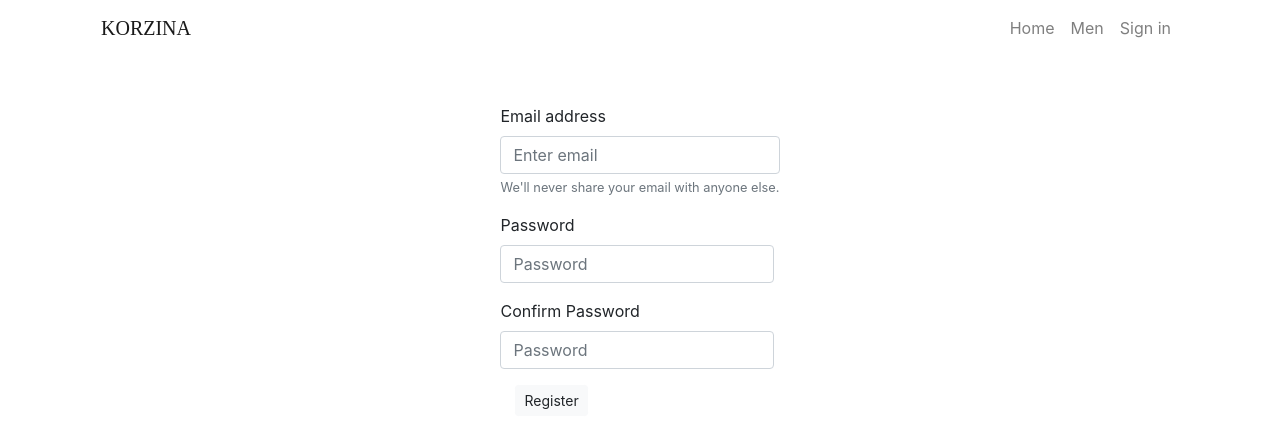
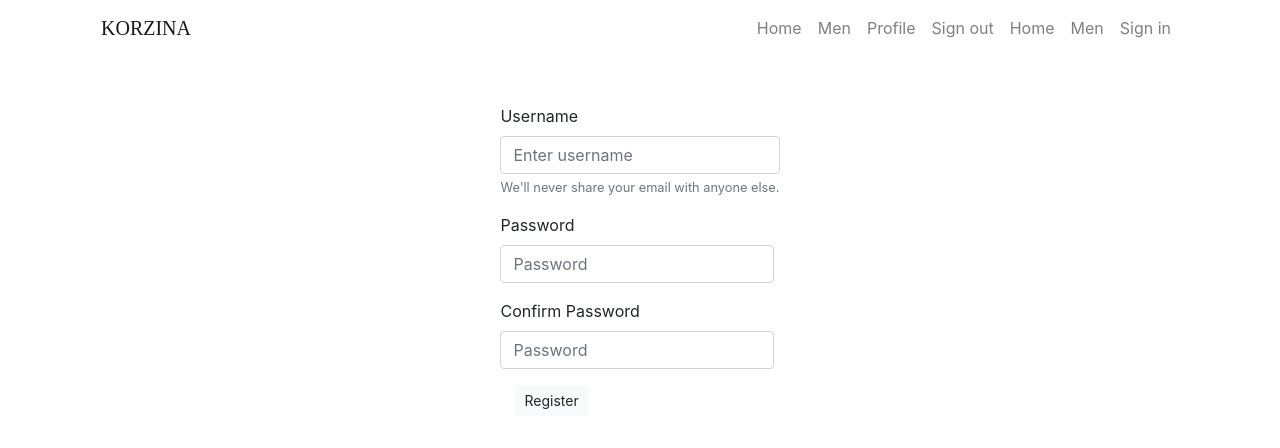
Before and after one commit to Aibek646/korzina, a React (Create React App) app: page /register in a window 1280 px wide. Shown: the top 448 px of the page. Built offline with nearby package versions, Linux system fonts and the light colour scheme.

Commit message:
login page and show specific navbars

```diff
--- a/package.json
+++ b/package.json
@@ -6,6 +6,7 @@
     "@testing-library/jest-dom": "^4.2.4",
     "@testing-library/react": "^9.5.0",
     "@testing-library/user-event": "^7.2.1",
+    "axios": "^0.19.2",
     "bootstrap": "^4.4.1",
     "react": "^16.13.1",
     "react-bootstrap": "^1.0.1",
--- a/src/App.js
+++ b/src/App.js
@@ -1,7 +1,8 @@
-import React from 'react';
+import React, {Component} from 'react';
 import './App.css';
 import 'bootstrap/dist/css/bootstrap.min.css';
 import { BrowserRouter as Router, Route, Switch} from 'react-router-dom'
+import { withRouter } from 'react-router-dom'
 import Navbar from './components/Navbar'
 import Home from './components/Home'
 import Men from './components/Men'
@@ -9,8 +10,12 @@ import Login from './components/Login'
 import noMatch from './components/noMatch'
 import RegisterModal from './components/RegisterModal'
 import Registration from './components/Registration'
+import Profile from './components/Profile'
 
-function App() {
+class App extends Component {
+
+
+  render() {
     return (
           <React.Fragment>
             <Navbar/>
@@ -18,6 +23,7 @@ function App() {
                 <Switch>
 
                     <Route exact path='/' component={Home}/>
+                    <Route path='/profile' component={Profile}/>
                     <Route path='/men' component={Men}/>
                     {/* <Route path='/signin' component={RegisterModal}/> */}
                     <Route path='/register' component={Registration}/>
@@ -29,5 +35,6 @@ function App() {
 
   );
   }
+}
 
 export default App;
--- a/src/components/Navbar.js
+++ b/src/components/Navbar.js
@@ -45,6 +45,24 @@ class Navbar extends Component {
                 </button>
                 <div className="collapse navbar-collapse" id="navbarMenu">
                         <ul className="navbar-nav ml-auto">
+
+
+                            <li className="nav-item">
+                                <a href="/" className="nav-link">Home</a>
+                            </li>
+                            <li className="nav-item">
+                                <a href="/men" className="nav-link">Men</a>
+                            </li>
+                            <li className="nav-item">
+                                <a href="/profile" className="nav-link">Profile</a>
+                            </li>
+                            <li className="nav-item">
+                                <a href="/signout" className="nav-link">Sign out</a>
+                            </li>
+
+
+
+
                             <li className="nav-item">
                                 <a href="/" className="nav-link">Home</a>
                             </li>
@@ -53,9 +71,11 @@ class Navbar extends Component {
                             </li>
                             <li className="nav-item">
                                 <a href="#" className="nav-link" onClick={this.show}>Sign in</a>
-                                <RegisterModal appear={this.state.modal}  close={this.close}/>
+                                <RegisterModal appear={this.state.modal} close={this.close} />
+                            </li>
 
-                            </li>
+
+
                         </ul>
                 </div>
             </nav>
--- /dev/null
+++ b/src/components/Profile.js
@@ -0,0 +1,13 @@
+import React, { Component } from 'react';
+
+class Profile extends Component {
+    render() {
+        return (
+            <div>
+                Profile Page
+            </div>
+        );
+    }
+}
+
+export default Profile;
--- a/src/components/RegisterModal.js
+++ b/src/components/RegisterModal.js
@@ -1,7 +1,39 @@
 import React, { Component } from 'react';
 import Modal from 'react-bootstrap/Modal'
+import axios from 'axios'
+import UserModel from '../models/user'
 
 class Register extends Component {
+
+
+    state = {
+        username: '',
+        password: ''
+    }
+
+
+
+    handleChange = (event) => {
+        this.setState({
+            [event.target.name]: event.target.value
+        })
+    }
+
+
+    handleSubmit = (event) => {
+        event.preventDefault()
+        UserModel.login(this.state)
+        .then((res) => {
+            console.log(res)
+            console.log(res.data)
+            this.props.history.push('/profile')
+        })
+        .catch((err) => console.log(err))
+    }
+
+
+
+
     render() {
         return (
             <div>
@@ -18,16 +50,16 @@ class Register extends Component {
                     </Modal.Header>
 
                     <Modal.Body>
-                      <form>
+                      <form onSubmit={this.handleSubmit}>
                          <div className="form=group">
                                 <label for="exampleInputEmail1">Name</label>
                                 <br></br>
-                             <input type="text" id="username" name="username"></input>
+                             <input type="text" id="username" name="username" value={this.state.username} onChange={this.handleChange}></input>
                          </div>
                             <div className="form=group">
                                 <label for="exampleInputEmail1">Password</label>
                                 <br></br>
-                                <input type="text" id="username" name="username"></input>
+                                <input type="text" id="password" name="password" value={this.state.password} onChange={this.handleChange}></input>
                             </div>
                             <br></br>
                             <button type="button" className="btn btn-light btn-sm">Login</button>
--- a/src/components/Registration.js
+++ b/src/components/Registration.js
@@ -1,4 +1,6 @@
 import React, { Component } from 'react';
+import axios from 'axios'
+import UserModel from '../models/user'
 
 class Registration extends Component {
 
@@ -11,6 +13,18 @@ class Registration extends Component {
 
    handleSubmit = (event) => {
        event.preventDefault()
+
+       const user = {
+           username: this.state.username,
+           password: this.state.password,
+       }
+
+       UserModel.create(this.state)
+       .then(res => {
+           console.log(res);
+           console.log(res.data)
+       })
+       .catch((err) => console.log(err))
 
    }
 
@@ -25,24 +39,24 @@ handleChange = (event) => {
         return (
             <div className="container mt-5" id="registcontainer">
                 <div className="row justify-content-center">
-            <form onSubmit="">
+            <form onSubmit={this.handleSubmit}>
                 <div class="form-group row">
                         <div className="col-xs-3">
-                    <label for="exampleInputEmail1">Email address</label>
-                    <input type="email" className="form-control" id="exampleInputEmail1" aria-describedby="emailHelp" placeholder="Enter email" value={this.state.username} onChange={this.handleChange} name="username"/>
+                    <label for="exampleInputEmail1">Username</label>
+                    <input type="text" className="form-control" id="username" aria-describedby="emailHelp" placeholder="Enter username" value={this.state.username} onChange={this.handleChange} name="username"/>
                         <small id="emailHelp" className="form-text text-muted">We'll never share your email with anyone else.</small>
                        </div>
                   </div>
                     <div class="form-group row">
                         <div className="col-xs-4">
                         <label for="exampleInputPassword1">Password</label>
-                                <input type="password" className="form-control" id="exampleInputPassword1" placeholder="Password" value={this.state.password} name="password" onChange={this.handleChange}/>
+                                <input type="password" className="form-control" id="password" placeholder="Password" value={this.state.password} name="password" onChange={this.handleChange}/>
                         </div>
                     </div>
                         <div class="form-group row">
                             <div className="col-xs-4">
                                 <label for="exampleInputPassword1">Confirm Password</label>
-                                <input type="password" className="form-control" id="exampleInputPassword1" placeholder="Password" value={this.state.password2} name="password2" onChange={this.handleChange}/>
+                                <input type="password" className="form-control" id="password2" placeholder="Password" value={this.state.password2} name="password2" onChange={this.handleChange}/>
                             </div>
                         </div>
                         <button type="submit" className="btn btn-light btn-sm">Register</button>
--- a/src/models/User.js
+++ b/src/models/User.js
@@ -0,0 +1,17 @@
+import axios from 'axios'
+
+const REACT_APP_API_URL = "http://localhost:3001/api/v1"
+
+export default class UserModel {
+    static create(data) {
+        console.log(data)
+        let request = axios.post(`${REACT_APP_API_URL}/auth/register`, data)
+        return request
+    }
+
+    static login(credentials) {
+        console.log(credentials)
+        let request = axios.post(`${REACT_APP_API_URL}/auth/login`, credentials)
+        return request
+    }
+}
```
Also changed, not shown: 1 other file (tests, documents, lock files or other folders). Lines whose indentation alone changed are shown as unchanged.
